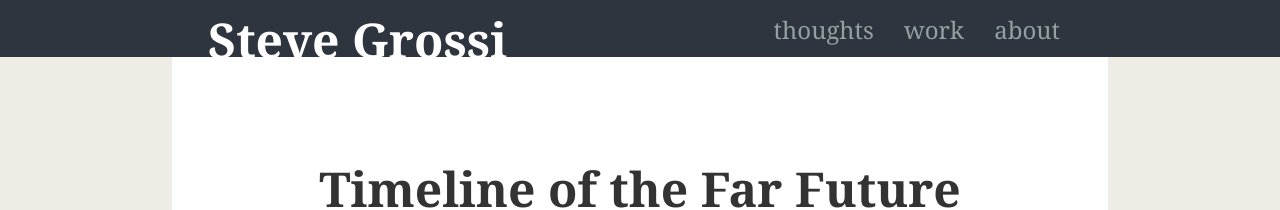
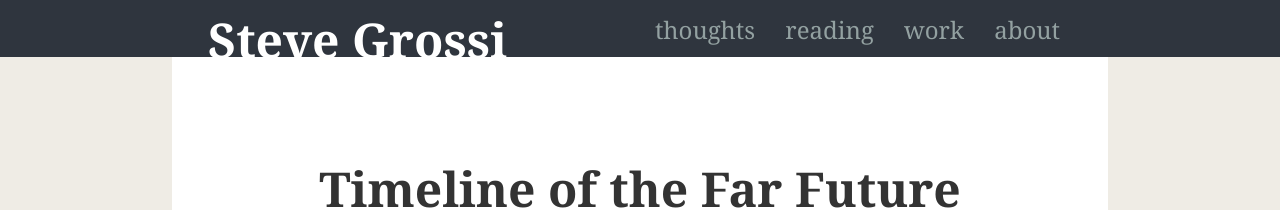
Before and after one commit to stevegrossi/blog, a Jekyll site: the page built from _posts/2012-12-27-timeline-of-the-far-future.md, in a window 1280 px wide. Shown: the top 210 px of the page. Built offline with Jekyll 4.4.1, drawn with Linux system fonts in a browser that asks for light colours; some web fonts are replaced.

Commit message:
Link to books page in main nav

```diff
--- a/_layouts/default.html
+++ b/_layouts/default.html
@@ -17,6 +17,9 @@
         <ul class="SiteHeader-navList">
           <li class="SiteHeader-navItem">
              <a class="SiteHeader-navLink {% if page.url == "/" or page.url contains "/page/" %}SiteHeader-navLink--current{% endif %}" href="/">thoughts</a>
+          </li>
+          <li class="SiteHeader-navItem">
+             <a class="SiteHeader-navLink {% if page.url contains "/on/books" %}SiteHeader-navLink--current{% endif %}" href="/on/books">reading</a>
           </li>
           <li class="SiteHeader-navItem">
              <a class="SiteHeader-navLink" href="//work.stevegrossi.com">work</a>
```
